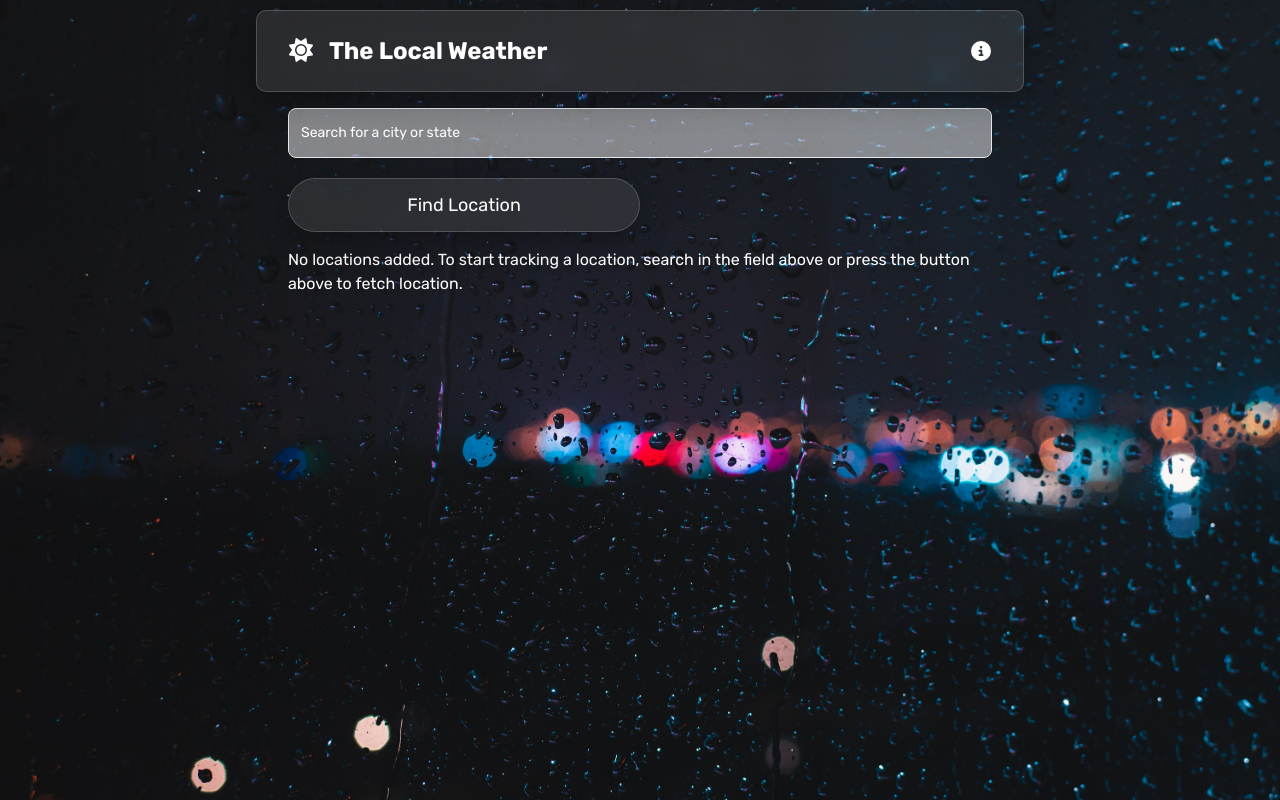
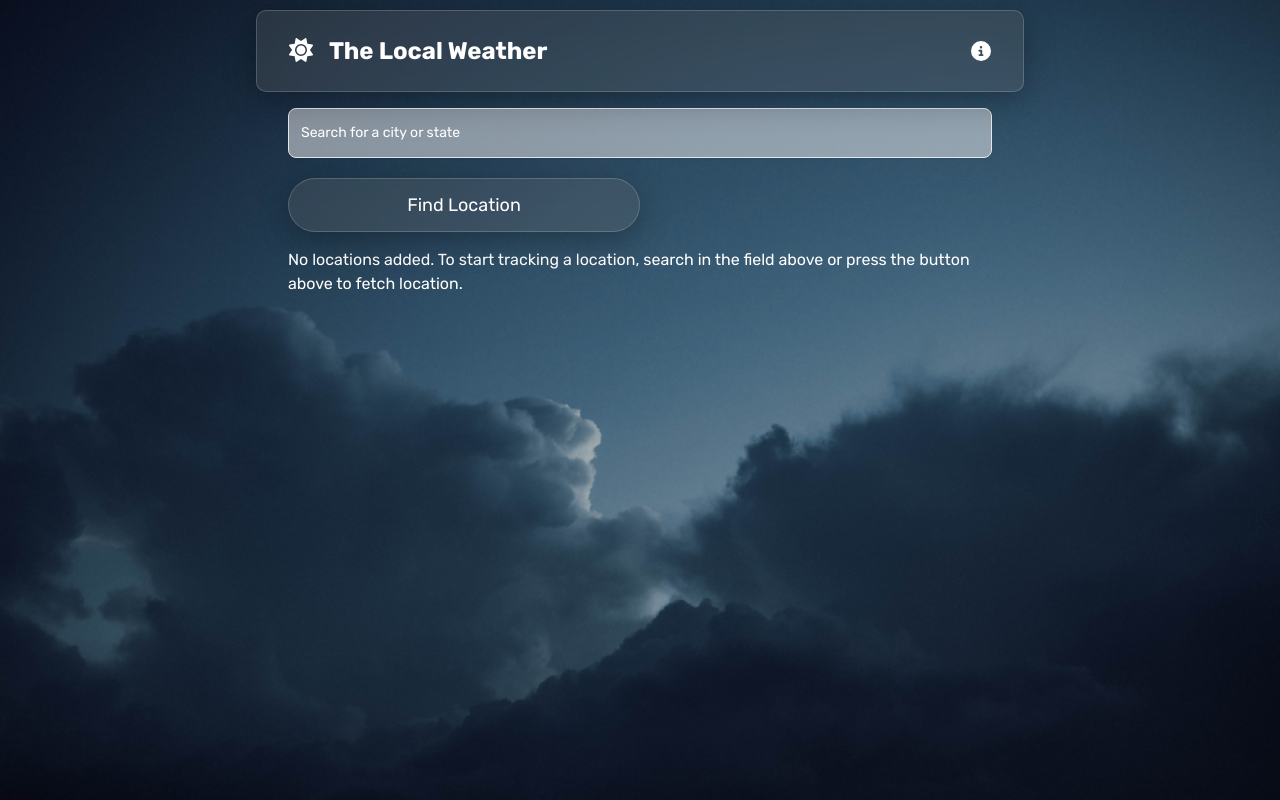
Before and after one commit to PawnsApprentice/nuxt-weather-app, a Nuxt app: page / in a window 1280 px wide. Built offline with nearby package versions, Linux system fonts and the light colour scheme.

Commit message:
Background changes implemented

```diff
--- a/components/AsyncCityView.vue
+++ b/components/AsyncCityView.vue
@@ -114,6 +114,7 @@
 import axios from "axios";
 import { fToCelcius } from "~~/utils/utils";
 import { useCitiesStore } from "~/stores/cities";
+import { backgroundChanger } from "~~/utils/utils";
 
 const cityStore = useCitiesStore();
 
@@ -149,8 +150,16 @@ const { data: weatherData, error } = await useFetch(
   {
     transform: (data) => {
       // transform the data here
+      console.log("usefected");
       const transformedData = modifyData(data);
       icon.value = transformedData.current.weather[0].icon;
+      cityStore.setBackgroundImage(
+        backgroundChanger(
+          transformedData.currentTime,
+          transformedData.current.weather[0].main
+        )
+      );
+      console.log(transformedData.current.weather[0].main);
       return transformedData;
     },
   }
--- a/layouts/default.vue
+++ b/layouts/default.vue
@@ -1,24 +1,50 @@
 <template>
-  <div class="font-rubik bg-img flex min-h-screen flex-col">
+  <div
+    class="font-rubik flex min-h-screen flex-col"
+    :style="{
+      backgroundImage: `url(${bgImage})`,
+      backgroundSize: 'cover',
+      backgroundRepeat: 'no-repeat',
+      backgroundPosition: 'center',
+      backgroundColor: 'grey',
+      transition: 'background-image 0.5s ease-in-out',
+    }"
+  >
     <NavBar />
     <slot />
   </div>
 </template>
 
-<script setup></script>
+<script setup>
+import { useCitiesStore } from "~/stores/cities";
+import clearNightImage from "@/assets/night/clear.jpg";
+import cloudyNightImage from "@/assets/night/cloudy.jpg";
+import rainNightImage from "@/assets/night/rain.jpg";
+import snowNightImage from "@/assets/night/snow.jpg";
+import clearDayImage from "@/assets/day/clear.jpg";
+import cloudyDayImage from "@/assets/day/cloudy.jpg";
+import rainDayImage from "@/assets/day/rain.jpg";
+import snowDayImage from "@/assets/day/snow.jpg";
+
+const cityStore = useCitiesStore();
+
+const backgroundImage = {
+  CLEAR_NIGHT: clearNightImage,
+  CLOUDY_NIGHT: cloudyNightImage,
+  RAIN_NIGHT: rainNightImage,
+  SNOW_NIGHT: snowNightImage,
+  CLEAR_DAY: clearDayImage,
+  CLOUDY_DAY: cloudyDayImage,
+  RAIN_DAY: rainDayImage,
+  SNOW_DAY: snowDayImage,
+};
+
+const bgImage = computed(() => {
+  return backgroundImage[cityStore.backgroundImage];
+});
+</script>
 
 <style scoped>
-.bg-img {
-  background-image: url(@/assets/night/rain.jpg);
-  background-position: center;
-  background-repeat: no-repeat;
-  background-attachment: fixed;
-  background-size: cover;
-  background-color: grey;
-  transition: 500ms;
-  opacity: 1;
-}
-
 .font-rubik {
   font-family: "Rubik", sans-serif;
 }
--- a/pages/index.vue
+++ b/pages/index.vue
@@ -41,8 +41,12 @@
 
 <script setup>
 import axios from "axios";
+import { useCitiesStore } from "~/stores/cities";
+
+const cityStore = useCitiesStore();
 
 const router = useRouter();
+cityStore.setBackgroundImage("CLOUDY_NIGHT");
 const previewCity = (searchResult) => {
   const [city, state] = searchResult.place_name.split(",");
   router.push({
--- a/stores/cities.js
+++ b/stores/cities.js
@@ -8,6 +8,7 @@ export const useCitiesStore = defineStore("city-store", {
       cityState: "",
       cityImage: "",
       cities: useCookie("savedCities").value || [],
+      backgroundImage: "CLOUDY_NIGHT",
     };
   },
   // could also be defined as
@@ -30,5 +31,8 @@ export const useCitiesStore = defineStore("city-store", {
     setImage(url) {
       this.cityImage = url;
     },
+    setBackgroundImage(image) {
+      this.backgroundImage = image;
+    },
   },
 });
--- a/utils/utils.js
+++ b/utils/utils.js
@@ -1,3 +1,20 @@
 export const fToCelcius = (num) => {
   return Math.round((num - 32) / 1.8);
 };
+
+export const backgroundChanger = (currentTime, weatherCondition) => {
+  const hour = new Date(currentTime).getHours(); // Convert Unix timestamp to hours
+  console.log(hour);
+  switch (weatherCondition) {
+    case "Clear":
+      return hour >= 6 && hour <= 18 ? "CLEAR_DAY" : "CLEAR_NIGHT";
+    case "Clouds":
+      return hour >= 6 && hour <= 18 ? "CLOUDY_DAY" : "CLOUDY_NIGHT";
+    case "Rain" || "Thunderstorm" || "Drizzle" || "Tornado":
+      return hour >= 6 && hour <= 18 ? "RAIN_DAY" : "RAIN_NIGHT";
+    case "Snow":
+      return hour >= 6 && hour <= 18 ? "SNOW_DAY" : "SNOW_NIGHT";
+    default:
+      return hour >= 6 && hour <= 18 ? "CLEAR_DAY" : "CLEAR_NIGHT";
+  }
+};
```
Also changed, not shown: assets/day/rain.jpg (renamed from assets/day/rainy.jpg).
